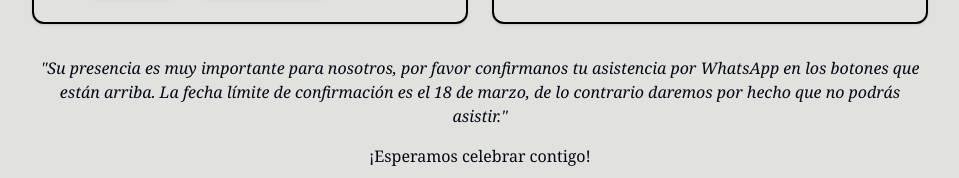
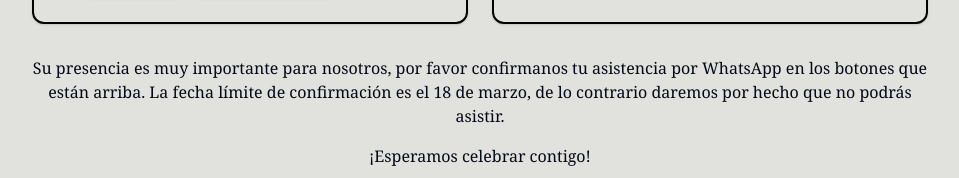
Before and after one commit to MikeGsus/boda-landing, a Next.js app: page / in a window 1280 px wide. Shown: the part 1773-1951 px from the top of the page, without its empty margins (160-1119 px from the left). Built offline with nearby package versions, Linux system fonts and the light colour scheme.

Commit message:
Remove italics from RSVP confirmation message in newspaper-style component for improved readability.

```diff
--- a/components/newspaper-style.tsx
+++ b/components/newspaper-style.tsx
@@ -306,7 +306,7 @@ export default function NewspaperStyle() {
       </div>
 
       <div className="mt-8 text-center">
-        <p className="italic">{'"Su presencia es muy importante para nosotros, por favor confirmanos tu asistencia por WhatsApp en los botones que están arriba. La fecha límite de confirmación es el 18 de marzo, de lo contrario daremos por hecho que no podrás asistir."'}</p>
+        <p>{'Su presencia es muy importante para nosotros, por favor confirmanos tu asistencia por WhatsApp en los botones que están arriba. La fecha límite de confirmación es el 18 de marzo, de lo contrario daremos por hecho que no podrás asistir.'}</p>
         <p className="mt-4">¡Esperamos celebrar contigo!</p>
       </div>
     </div>
```
